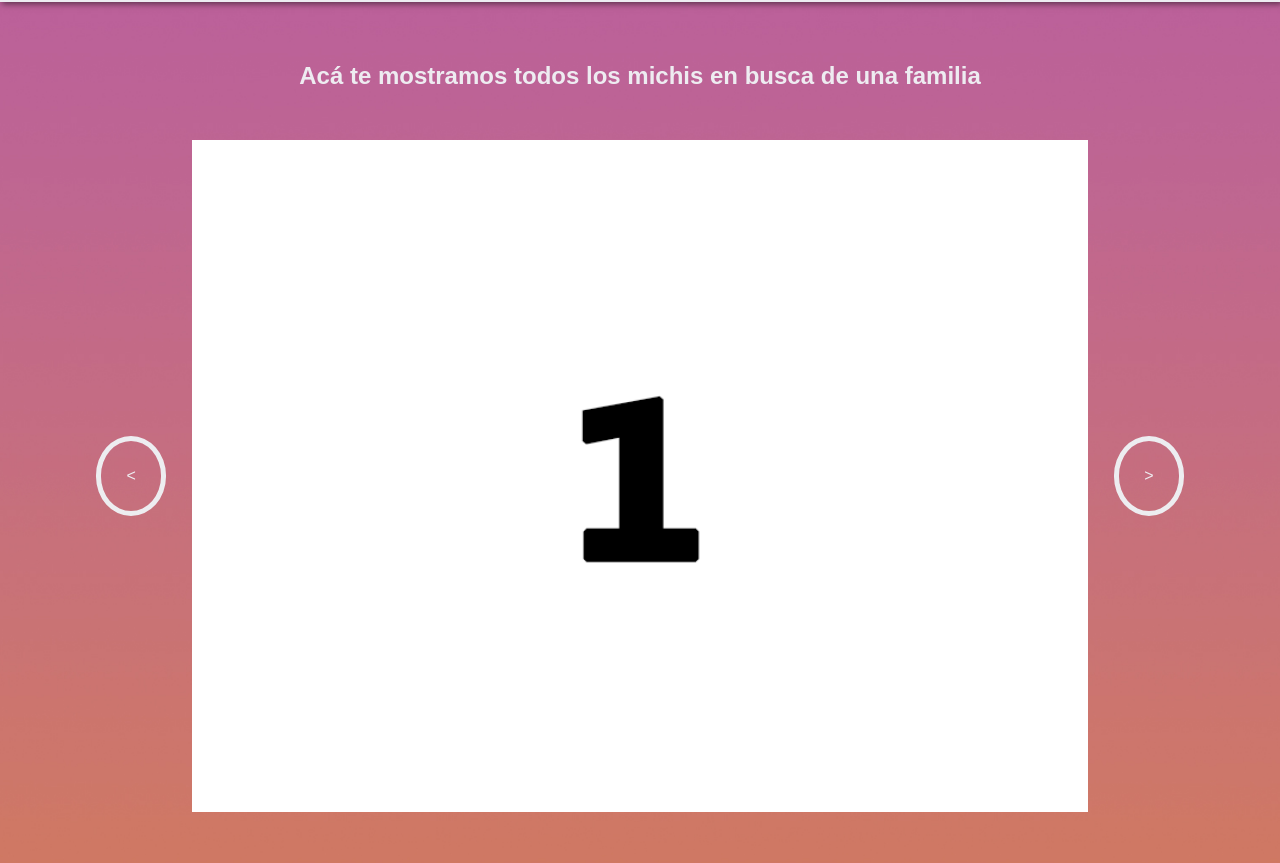
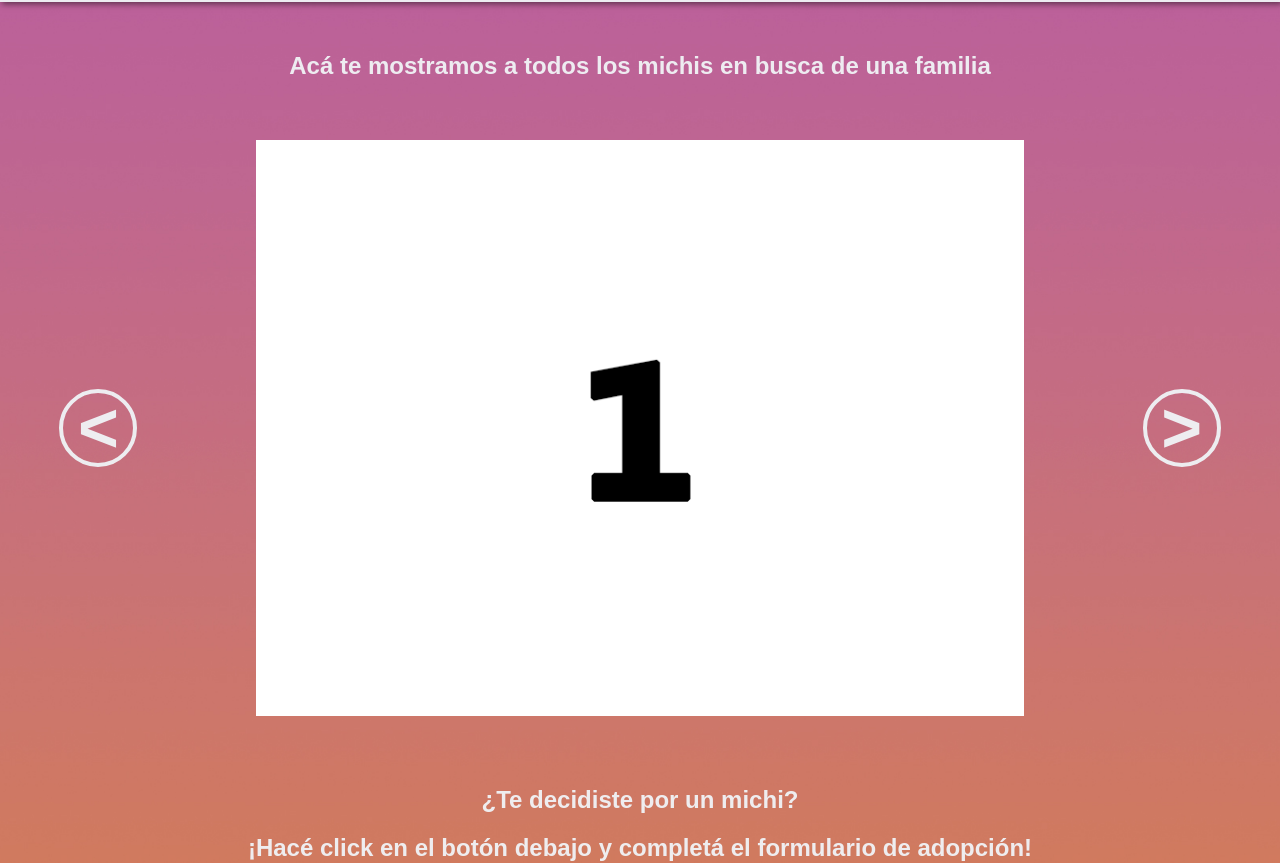
Before and after one commit to brunoruarte/brunoruarte.github.io, a plain HTML site: page Hijas/gatos.html in a window 1280 px wide. Shown: the part 94-957 px from the top of the page. Drawn offline with Linux system fonts and the light colour scheme.

Commit message:
Carrusel 3
Formato de michis centrado y listo

```diff
--- a/Hijas/gatos.html
+++ b/Hijas/gatos.html
@@ -24,25 +24,25 @@
         </div>
 
         <div>
-            <h2 class="subtitulos2" style="margin-top: 30px;">Acá te mostramos todos los michis en busca de una familia</h2>
+            <h2 class="subtitulos1">Acá te mostramos a todos los michis en busca de una familia</h2>
         </div>
 
 
         <div class="omaigad">
-            <div class="boton_carru atras">
-                &#60
+            <div class="boton_carru">
+                <p class="atras"><</p>
             </div>
 
             <img class="imagen_carru" src="../Recursos/img_carrusel/1.png">
 
-            <div class="boton_carru adelante">
-                &#62
+            <div class="boton_carru">
+                <p class="adelante">></p>
             </div>
         </div>
 
-        <div>
-            <h3 class="subtitulos2">¿Te decidiste por un michi?</h3>
-            <h3 class="subtitulos2" style="margin-bottom: 50px;">¡Hacé click en el botón debajo y completá el formulario de adopción!</h3>
+        <div class="subtitulos1">
+            <h2>¿Te decidiste por un michi?</h2>
+            <h2>¡Hacé click en el botón debajo y completá el formulario de adopción!</h2>
         </div>
 
         <a class="iconosgrandes botonadoptar"
--- a/estilofachero.css
+++ b/estilofachero.css
@@ -155,7 +155,6 @@ body {
     margin-top: 30px;
     margin-bottom: 40px;
     padding: 20px;
-    text-shadow: 0px 0px 4px rgba(0, 0, 0, 1)
 }
 
 .subtitulos2 {
@@ -163,13 +162,14 @@ body {
     max-width: 60%;
     margin: 0 auto;
     padding-top: 30px;
+    margin-bottom: 30px;
 }
 
 .subtitulos3 {
+    text-align: center;
+    text-align: left;
     margin: 0 auto;
-    text-align: left;
     max-width: 80%;
-    padding-top: 30px;
     padding-bottom: 15px;
 }
 
@@ -388,20 +388,25 @@ input:focus {
 
 .omaigad {
     display: flex;
-    justify-content: center; /* Alineación horizontal al centro */
+    justify-content: space-around;
     align-items: center;
-    text-align: center; /* Alineación del texto dentro de los elementos */
-    margin: 50px auto; /* Alineación horizontal y espacio superior */
+    text-align: center;
+    margin: 0px auto;
     width: 100%;
     height: auto;
 }
 
-.boton_carru {
+.boton_carru p {
+    font-weight: bold;
+    width: 70px;
+    height: 70px;
+    font-size: 70px;
+    display: flex;
+    align-items: center;
+    justify-content: center;
     border-radius: 50%;
-    padding: 2%;
-    margin: 2%;
     transition: transform 0.2s ease-in-out;
-    border: solid 5px;
+    border: solid 4px;
 }
 
 .boton_carru:hover {
@@ -421,7 +426,7 @@ input:focus {
 }
 
 .imagen_carru {
-    width: 70%;
+    width: 60%;
     margin: 0;
     padding: 0;
 }
```
